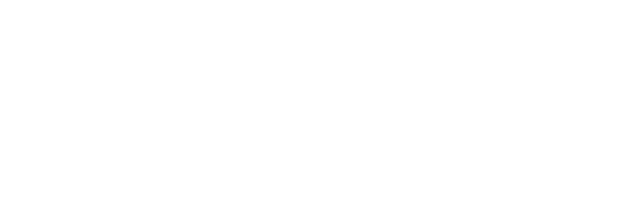
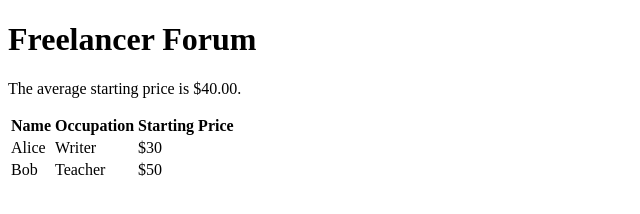
Before and after one commit to EnzoSurhati/Unit2.FreelancerForum, a plain HTML site: page index.html in a window 1280 px wide. Shown: the whole page, without its empty margins (0-640 px from the left). Drawn offline with Linux system fonts and the light colour scheme.

Commit message:
the final version

```diff
--- a/index.html
+++ b/index.html
@@ -1,11 +1,26 @@
 <!DOCTYPE html>
 <html lang="en">
 <head>
-  <meta charset="UTF-8">
-  <meta name="viewport" content="width=device-width, initial-scale=1.0">
-  <title>Document</title>
+    <meta charset="UTF-8">
+    <meta name="viewport" content="width=device-width, initial-scale=1.0">
+    <title>Freelancer Forum</title>
 </head>
 <body>
+    <h1>Freelancer Forum</h1>
+    <p>The average starting price is <span id="average-price">$30</span>.</p>
 
+    <table>
+        <thead>
+            <tr>
+                <th>Name</th>
+                <th>Occupation</th>
+                <th>Starting Price</th>
+            </tr>
+        </thead>
+        <tbody id="freelancer-list">
+        </tbody>
+    </table>
+
+    <script src="index.js"></script>
 </body>
 </html>
--- a/index.js
+++ b/index.js
@@ -0,0 +1,27 @@
+const freelancers = [
+  { name: 'Alice', occupation: 'Writer', price: 30 },
+  { name: 'Bob', occupation: 'Teacher', price: 50 }
+];
+function calculateAverageStartingPrice() {  //calculated the average price
+  const total = freelancers.reduce((sum, freelancer) => sum + freelancer.price, 0);
+  return (total / freelancers.length).toFixed(2);
+}
+
+function renderFreelancers() { //used chatgpt to explain to me how and why every line works. tried to google it and too many different examples for rendering.
+  const freelancerList = document.getElementById('freelancer-list');
+  freelancerList.innerHTML = '';
+  freelancers.forEach(freelancer => {
+      const row = document.createElement('tr');
+      row.innerHTML = `
+          <td>${freelancer.name}</td>
+          <td>${freelancer.occupation}</td>
+          <td>$${freelancer.price}</td>
+      `;
+      freelancerList.appendChild(row);
+  });
+
+  // Update average price
+  document.getElementById('average-price').textContent = `$${calculateAverageStartingPrice()}`;
+}
+
+renderFreelancers();
```
